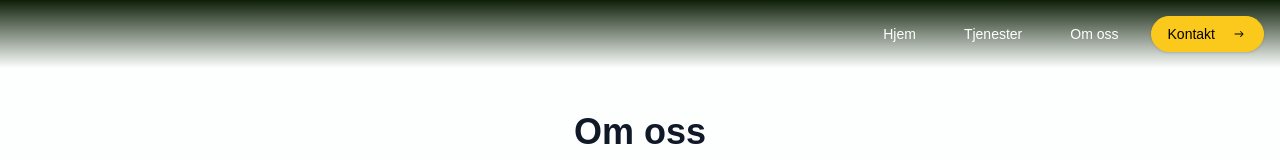
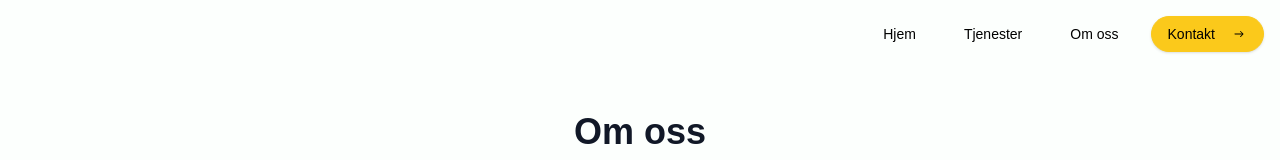
Before and after one commit to iverbolstad/a1_web, a Next.js app: page /omoss in a window 1280 px wide. Shown: the top 160 px of the page. Built offline with nearby package versions, Linux system fonts and the light colour scheme; no server answers.

Commit message:
Final changes

```diff
--- a/src/app/components/header.tsx
+++ b/src/app/components/header.tsx
@@ -33,16 +33,15 @@ export const Header = () => {
 
   return (
     <header
-      className={`absolute top-0 left-0 w-full z-10 text-center p-4 transition-all duration-300 ${
-        isHomePage
-          ? "bg-transparent"
-          : "bg-gradient-to-b from-[#0e1f08] to-transparent"
-      }`}
+      className={`absolute top-0 left-0 w-full z-10 text-center p-4 transition-all duration-300 bg-transparent`}
     >
       <div className="flex justify-between items-center w-full">
         <div className="flex items-center space-x-4">
           <Link href={"/"}>
             {logo[1]?.imageUrl && (
+              <div
+                className={isHomePage ? "" : "bg-[#206306]/60 p-2 rounded-lg"}
+              >
                 <Image
                   src={logo[1].imageUrl}
                   width={70}
@@ -51,6 +50,7 @@ export const Header = () => {
                   className="max-w-[150px] md:max-w-[250px]"
                   priority
                 />
+              </div>
             )}
           </Link>
         </div>
@@ -81,22 +81,35 @@ export const Header = () => {
         {/* Desktop menu */}
         <div className="hidden md:flex items-center space-x-4 text-white">
           <Link href={"/"}>
-            <Button variant="link" className="text-white">
+            <Button
+              variant="link"
+              className={isHomePage ? "text-white" : "text-black"}
+            >
               Hjem
             </Button>
           </Link>
           <Link href={"/tjenester"}>
-            <Button variant="link" className="text-white">
+            <Button
+              variant="link"
+              className={isHomePage ? "text-white" : "text-black"}
+            >
               Tjenester
             </Button>
           </Link>
           <Link href={"/omoss"}>
-            <Button variant="link" className="text-white">
+            <Button
+              variant="link"
+              className={isHomePage ? "text-white" : "text-black"}
+            >
               Om oss
             </Button>
           </Link>
           <Link href={"/kontakt"}>
-            <Button variant="yellow" className="text-black bg-[#fbc91b]" arrow>
+            <Button
+              variant="yellow"
+              className={`bg-[#fbc91b] text-black`}
+              arrow
+            >
               Kontakt
             </Button>
           </Link>
```
Lines whose indentation alone changed are shown as unchanged.
